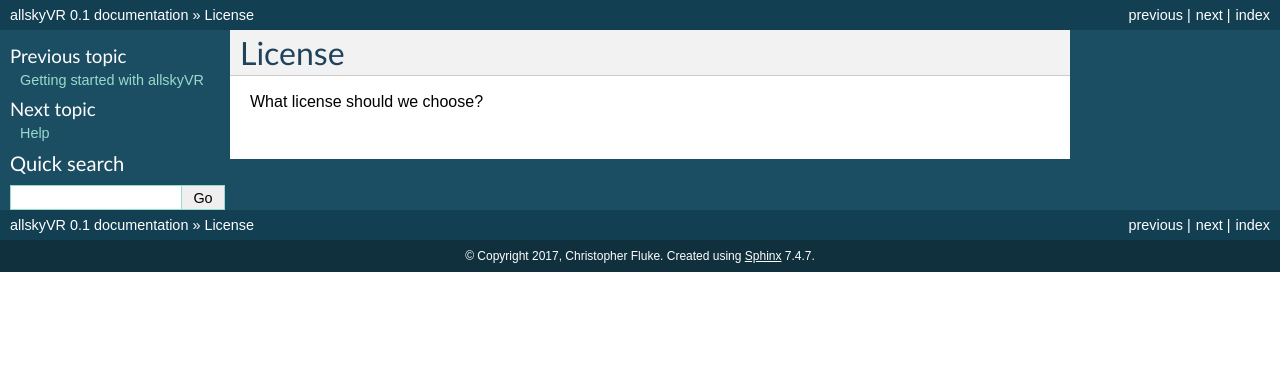
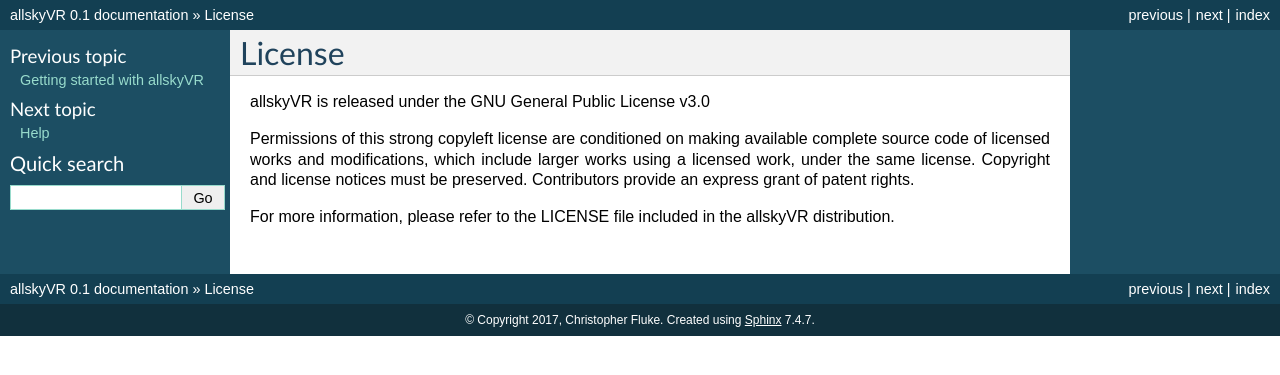
Before and after one commit to cfluke/allskyVR, a Sphinx documentation site: the page built from docs/source/license.rst, in a window 1280 px wide. Shown: the top 375 px of the page. Built offline with Sphinx 7.4.7, drawn with Linux system fonts in a browser that asks for light colours.

Commit message:
Update license.rst

```diff
--- a/docs/source/license.rst
+++ b/docs/source/license.rst
@@ -1,4 +1,8 @@
 License
 =======
 
-What license should we choose?
+allskyVR is released under the GNU General Public License v3.0
+
+Permissions of this strong copyleft license are conditioned on making available complete source code of licensed works and modifications, which include larger works using a licensed work, under the same license. Copyright and license notices must be preserved. Contributors provide an express grant of patent rights.
+
+For more information, please refer to the LICENSE file included in the allskyVR distribution.
```
